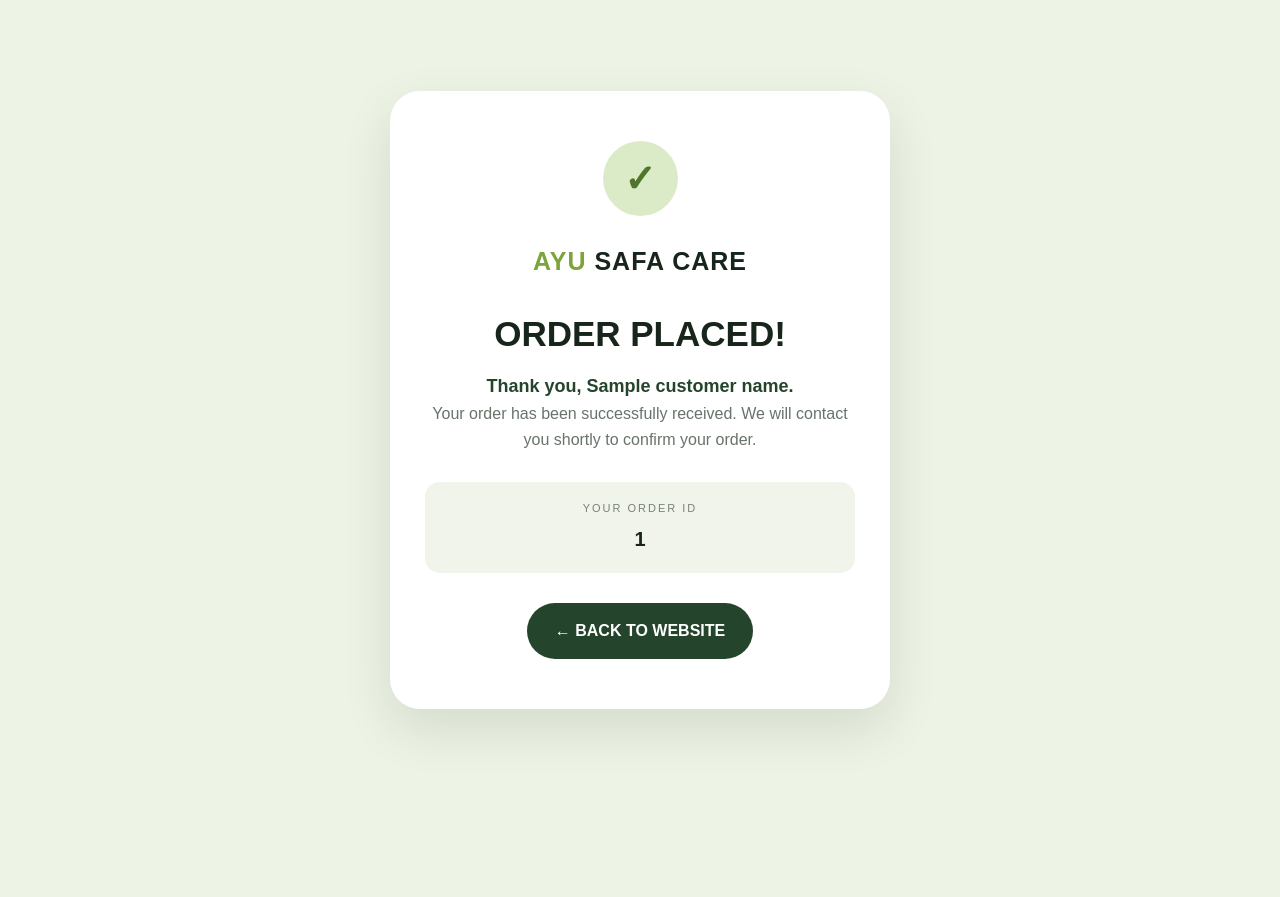
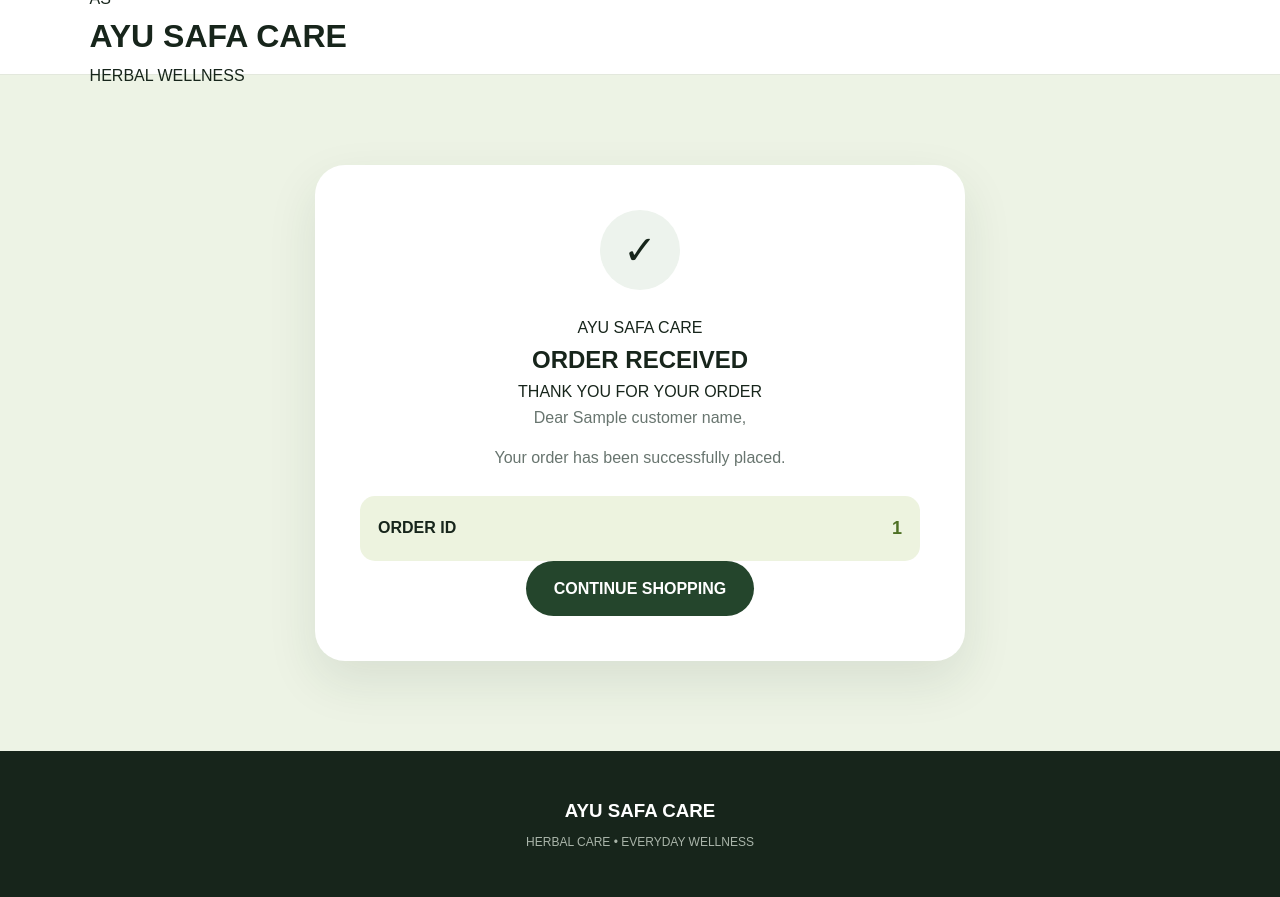
Before and after one commit to adilsuraiya037-ui/ayu-safa-care, a Flask app: template templates/Order_success.html in a window 1280 px wide. Before the commit the page ends 730 px from the top, so only its background shows below. Run offline with Flask 3, Linux system fonts and the light colour scheme; the template is opened without the code that fills it: most values are stand-ins (such as "Sample title", 1, 10 or a date in 2020); some libraries are stand-ins or nearby versions.

Commit message:
Update Order_success.html

```diff
--- a/templates/Order_success.html
+++ b/templates/Order_success.html
@@ -1,5 +1,6 @@
 <!DOCTYPE html>
 <html lang="en">
+
 <head>
     <meta charset="UTF-8">
 
@@ -12,48 +13,113 @@
           href="{{ url_for('static', filename='style.css') }}">
 </head>
 
-<body class="success-page">
+<body>
 
-    <div class="success-card">
+<header class="navbar">
 
-        <div class="success-icon">
+    <div class="brand">
+
+        <div class="brand-mark">
+            AS
+        </div>
+
+        <div>
+            <h1>AYU SAFA CARE</h1>
+            <span>HERBAL WELLNESS</span>
+        </div>
+
+    </div>
+
+</header>
+
+
+<section class="order-section">
+
+    <div class="order-box"
+         style="text-align:center;">
+
+        <div style="
+            width:80px;
+            height:80px;
+            margin:0 auto 25px;
+            border-radius:50%;
+            background:#edf3ed;
+            display:flex;
+            align-items:center;
+            justify-content:center;
+            font-size:40px;
+        ">
             ✓
         </div>
 
-        <div class="logo success-logo">
-            <span>AYU</span> SAFA CARE
+
+        <div class="section-heading">
+
+            <p>AYU SAFA CARE</p>
+
+            <h2>
+                ORDER RECEIVED
+            </h2>
+
+            <span>
+                THANK YOU FOR YOUR ORDER
+            </span>
+
         </div>
 
-        <h1>
-            ORDER PLACED!
-        </h1>
 
-        <p class="success-message">
-            Thank you, {{ customer_name }}.
+        <p style="
+            margin-bottom:15px;
+            color:#68756f;
+        ">
+            Dear {{ customer_name }},
         </p>
 
-        <p>
-            Your order has been successfully received.
-            We will contact you shortly to confirm your order.
+
+        <p style="
+            margin-bottom:25px;
+            color:#68756f;
+        ">
+            Your order has been successfully placed.
         </p>
 
-        <div class="order-number">
+
+        <div class="total-box">
 
             <span>
-                YOUR ORDER ID
+                ORDER ID
             </span>
 
-            <strong>
+            <strong style="font-size:18px;">
                 {{ order_id }}
             </strong>
 
         </div>
 
-        <a href="/" class="primary-button">
-            ← BACK TO WEBSITE
+
+        <a href="{{ url_for('index') }}"
+           class="primary-button">
+
+            CONTINUE SHOPPING
+
         </a>
 
     </div>
 
+</section>
+
+
+<footer>
+
+    <h3>
+        AYU SAFA CARE
+    </h3>
+
+    <p>
+        HERBAL CARE • EVERYDAY WELLNESS
+    </p>
+
+</footer>
+
 </body>
 </html>
```
